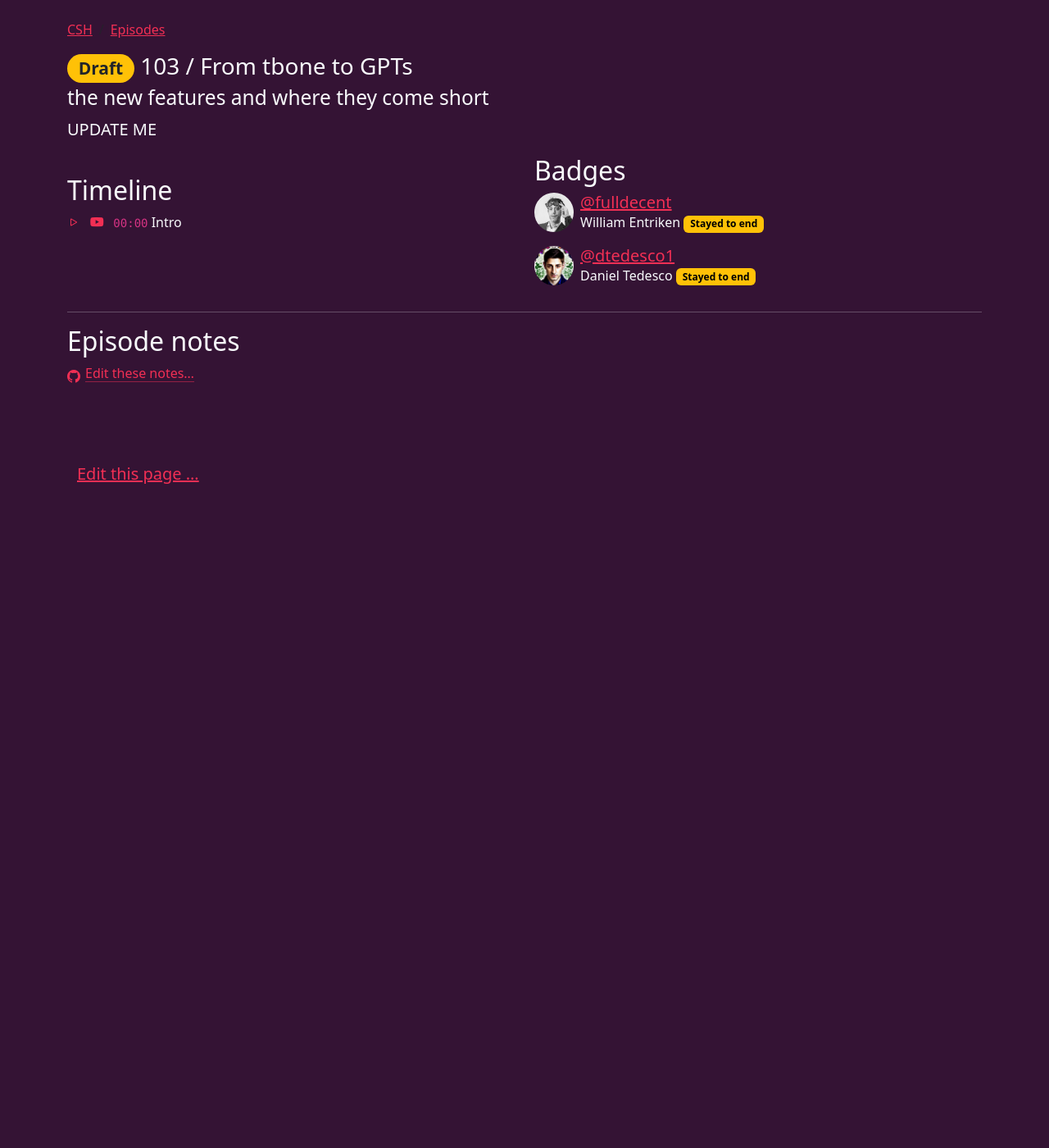
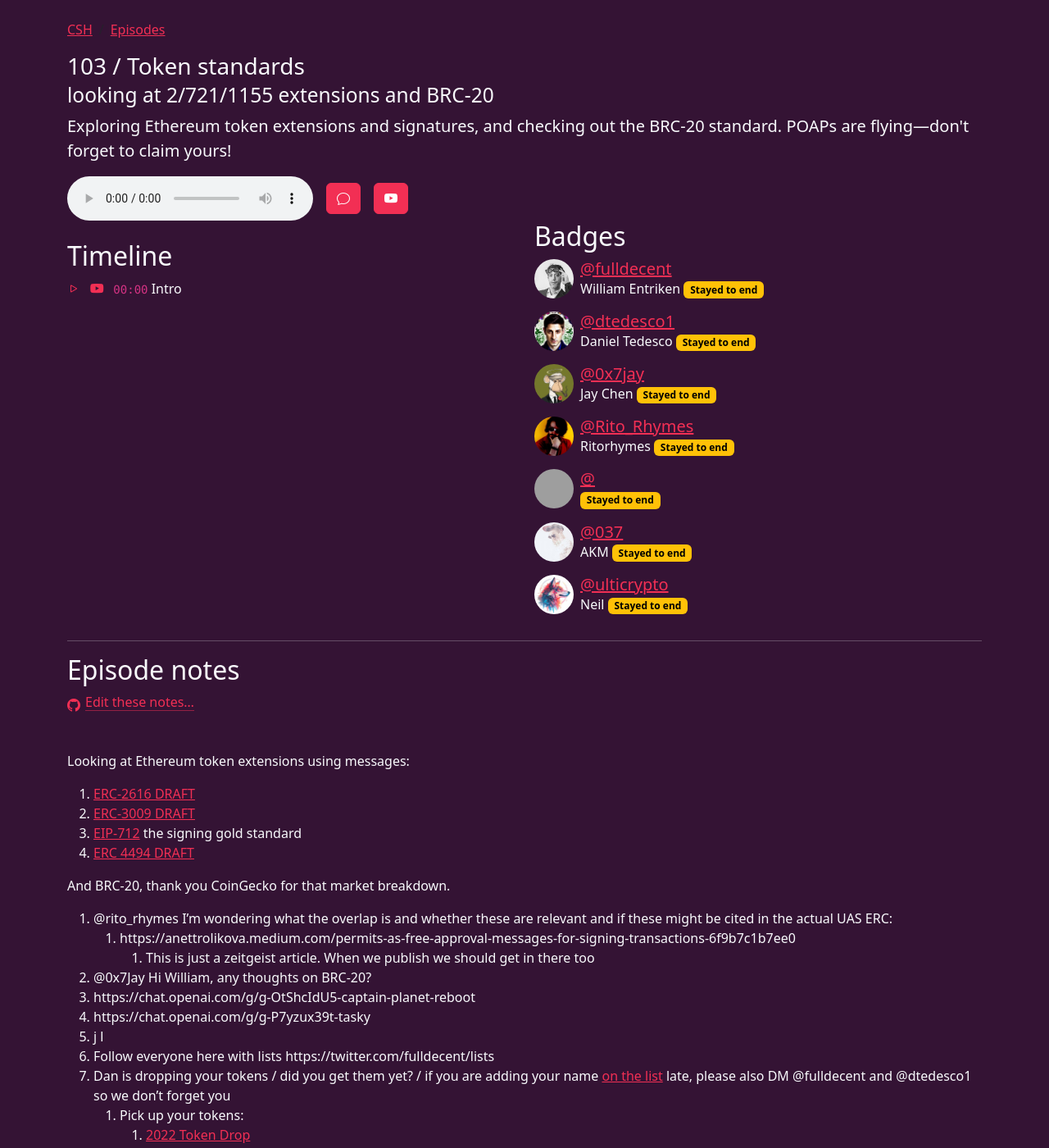
Before and after one commit to community-service/hour.gg, a Jekyll site: the page built from _episodes/2023-11-28-episode-103.md, in a window 1280 px wide and 1400 px high. Shown: the whole window at 82% size. Built offline with Jekyll 4.4.1, drawn with Linux system fonts in a browser that asks for light colours; some of the changed text lies outside the part shown; grey boxes are pictures that could not be loaded.

Commit message:
post 103

```diff
--- a/_episodes/2023-11-28-episode-103.md
+++ b/_episodes/2023-11-28-episode-103.md
@@ -1,36 +1,67 @@
 ---
-posted: false
+posted: true
 guid: "0121AE82-1344-4BBF-98AE-60BF8F317386"
-title: From tbone to GPTs
-subtitle: the new features and where they come short
+title: Token standards
+subtitle: looking at 2/721/1155 extensions and BRC-20
 # The description can be up to 400 characters
-description: UPDATE ME
+description: Exploring Ethereum token extensions and signatures, and checking out the BRC-20 standard. POAPs are flying—don't forget to claim yours!
 time: "2023-11-28 18:00:00 -0500"
 itunes-explicit: false
 itunes-episode: 103
 itunes-episodeType: full
-
 # More info
-youtube-full: UPDATE ME
-discussion: UPDATE ME
-
+youtube-full: https://youtu.be/WPxfaDYGiXA
+discussion: https://twitter.com/fulldecent/status/1734348616528273442
 # Timeline
 timeline:
   - seconds: 0
     title: Intro
-
 # File information
 enclosure-url: "https://media.phor.net/csh/2023-11-28-episode-103.m4a"
-enclosure-length: UPDATE ME
+enclosure-length: 25839125
 enclosure-type: "audio/x-m4a"
-itunes-duration: UPDATE ME
-
+itunes-duration: 1213
 # Use X username, lowercased, as the participant
 badges:
   - type: stayed-to-end
     participant: "fulldecent"
   - type: stayed-to-end
     participant: "dtedesco1"
+  - type: stayed-to-end
+    participant: "0x7jay"
+  - type: stayed-to-end
+    participant: "rito_rhymes"
+  - type: stayed-to-end
+    participant: "lazirerik"
+  - type: stayed-to-end
+    participant: "037"
+  - type: stayed-to-end
+    participant: "ulticrypto"
 ---
 
+Looking at Ethereum token extensions using messages:
+
+1. [ERC-2616 DRAFT](https://eips.ethereum.org/EIPS/eip-2612)
+2. [ERC-3009 DRAFT](https://eips.ethereum.org/EIPS/eip-3009)
+3. [EIP-712](https://eips.ethereum.org/EIPS/eip-712) the signing gold standard
+4. [ERC 4494 DRAFT](https://eips.ethereum.org/EIPS/eip-4494)
+
+And BRC-20, thank you CoinGecko for that market breakdown.
+
 <!--end of quick notes-->
+
+1. @rito_rhymes I'm wondering what the overlap is and whether these are relevant and if these might be cited in the actual UAS ERC:
+   1. https://anettrolikova.medium.com/permits-as-free-approval-messages-for-signing-transactions-6f9b7c1b7ee0
+      1. This is just a zeitgeist article. When we publish we should get in there too
+3. @0x7Jay Hi William, any thoughts on BRC-20?
+5. https://chat.openai.com/g/g-OtShcIdU5-captain-planet-reboot
+6. https://chat.openai.com/g/g-P7yzux39t-tasky
+7. j                l
+8. Follow everyone here with lists https://twitter.com/fulldecent/lists
+9. Dan is dropping your tokens / did you get them yet? / if you are adding your name [on the list](https://hour.gg/participants) late, please also DM @fulldecent and @dtedesco1 so we don't forget you
+   1. Pick up your tokens:
+      1. [2022 Token Drop](https://www.poap.delivery/2022hourgg)
+      2. [2023 Token Drop](https://www.poap.delivery/2023hourgg)
+   2. View the gallery
+      1. [2022 Gallery](https://poap.gallery/event/159768)
+      2. [2023 Gallery](https://poap.gallery/event/159769)
```
